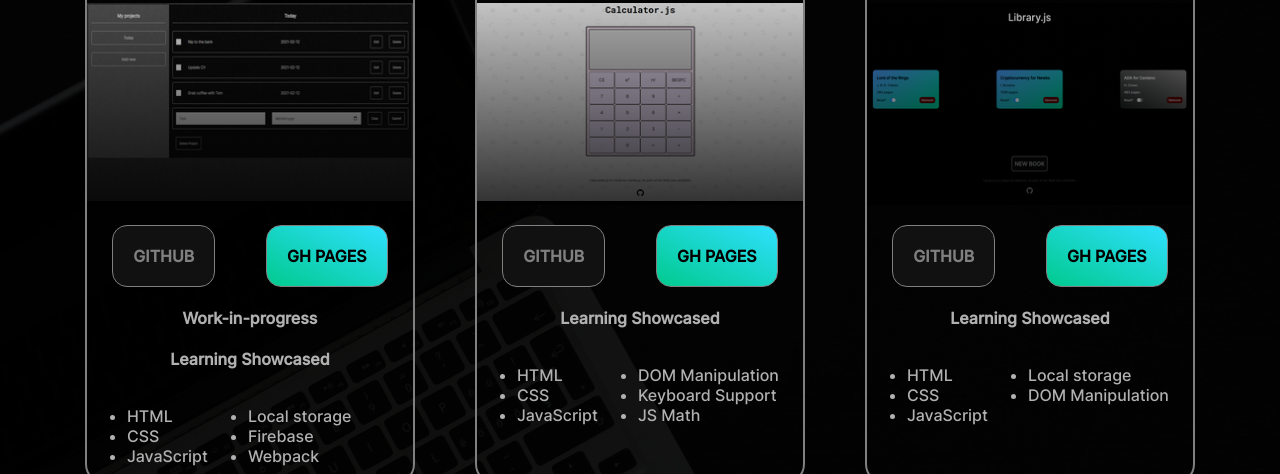
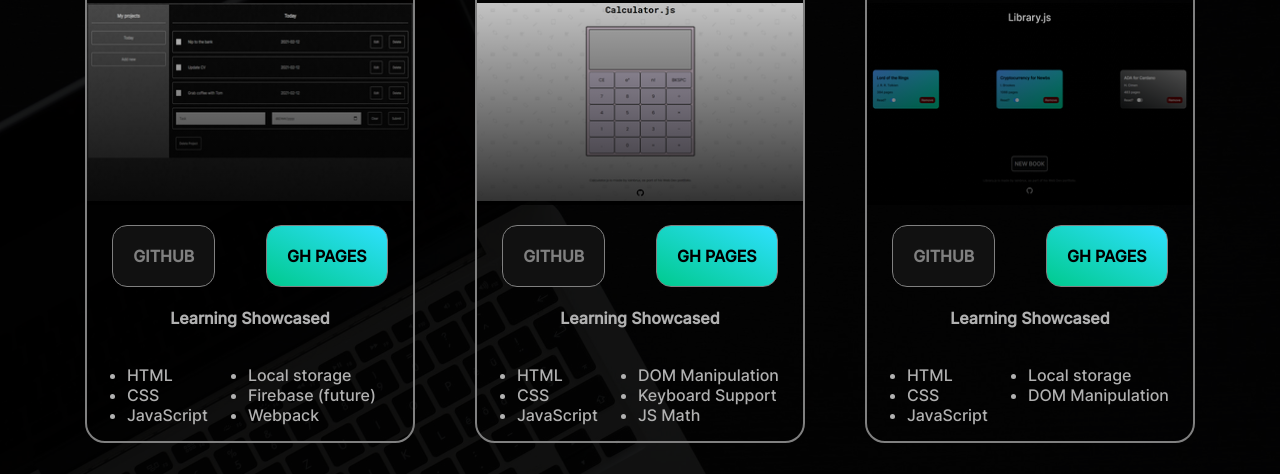
Before and after one commit to iainbrux/website-test-dev, a website built with webpack: page src/portfolio.html in a window 1280 px wide. Shown: the part 326-800 px from the top of the page. Built offline with nearby package versions, Linux system fonts and the light colour scheme.

Commit message:
update portfolio page

```diff
--- a/src/portfolio.html
+++ b/src/portfolio.html
@@ -37,7 +37,6 @@
                             </a>
                         </div>
                         <div class="technologies">
-                            <h4>Work-in-progress</h4>
                             <h4>Learning Showcased</h4>
                             <div class="lists">
                                 <ul>
@@ -47,7 +46,7 @@
                                 </ul>
                                 <ul>
                                     <li>Local storage</li>
-                                    <li>Firebase</li>
+                                    <li>Firebase (future)</li>
                                     <li>Webpack</li>
                                 </ul>
                             </div>
```
Also changed, not shown: dist/portfolio.html, 2 other files.
